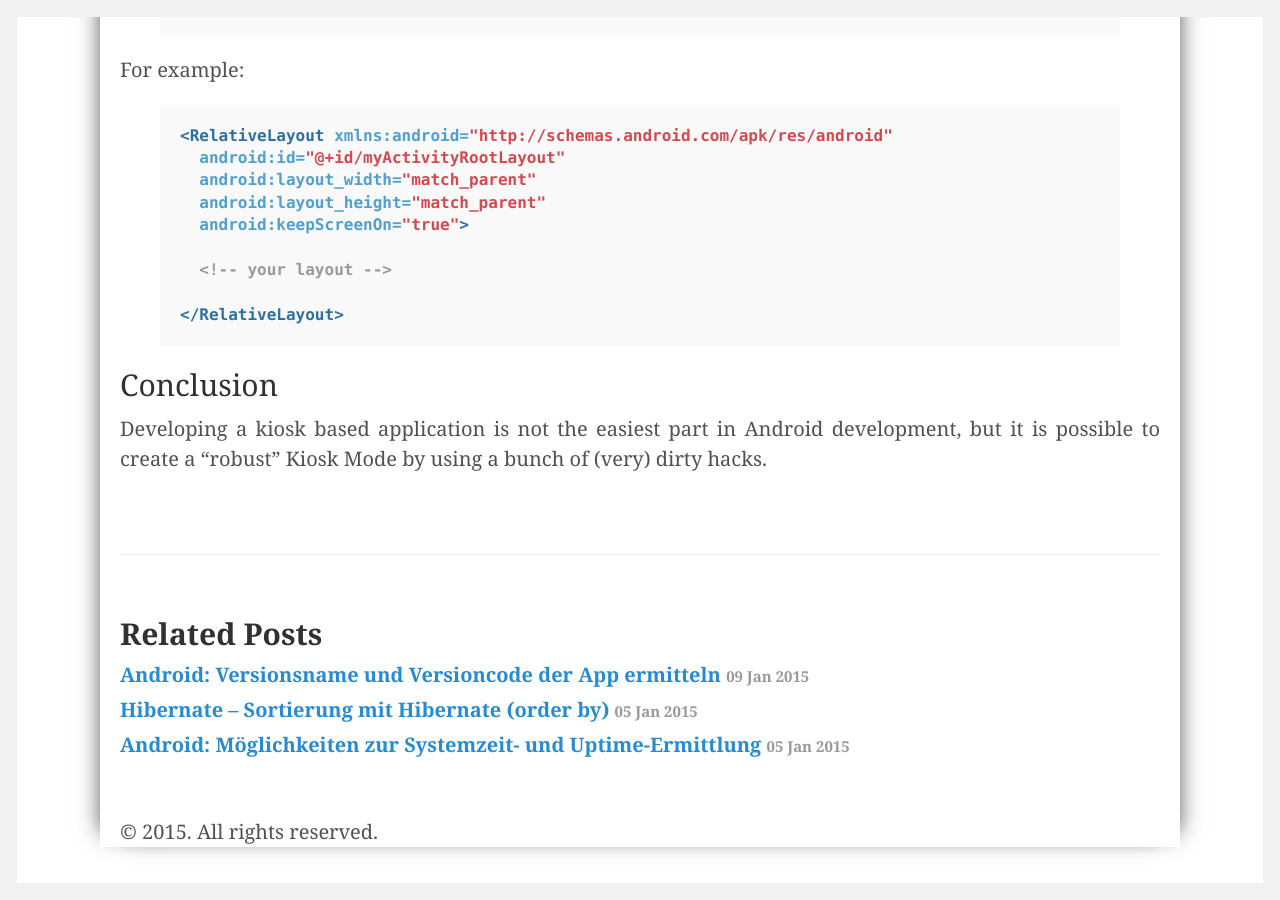
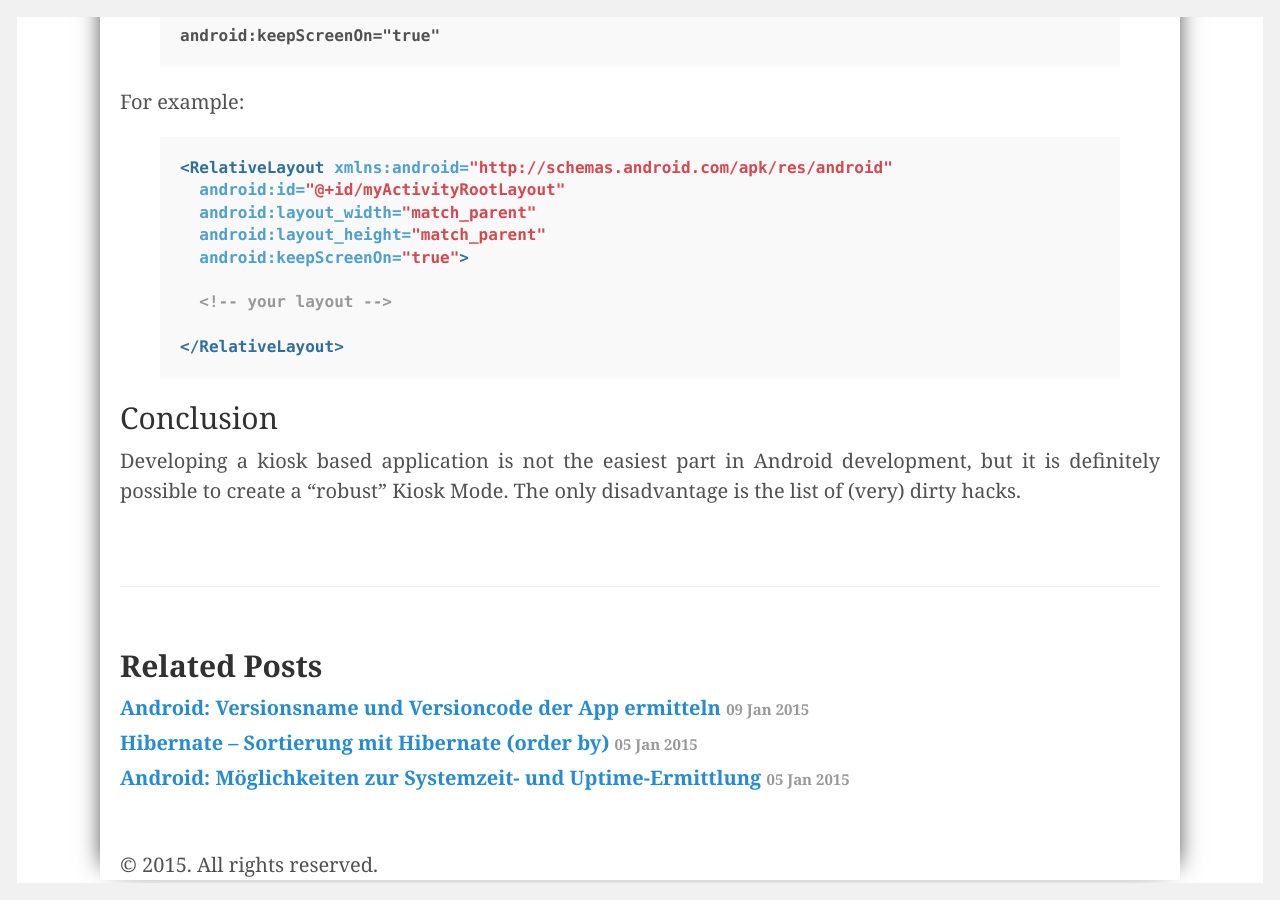
Before and after one commit to andreasschrade/andreasschrade.github.com, a Jekyll site: the page built from _posts/2015-02-16-android-tutorial-how-to-create-a-kiosk-mode-in-android.md, in a window 1280 px wide and 900 px high, scrolled down 8483 px. Built offline with Jekyll 4.4.1, drawn with Linux system fonts in a browser that asks for light colours; Markdown is read by kramdown in place of the engine named in the settings; some of the changed text lies outside the part shown.

Commit message:
fixed typo

```diff
--- a/_posts/2015-02-16-android-tutorial-how-to-create-a-kiosk-mode-in-android.md
+++ b/_posts/2015-02-16-android-tutorial-how-to-create-a-kiosk-mode-in-android.md
@@ -15,11 +15,14 @@
 - Talk to your users: Be careful, if you want to distribute your app through the Play Store. Tell your users how they can leave your app before they enter the Kiosk Mode.
 - Nothing is completely secure: There are techies like you out there who can bypass your restrictions if the device is not physically secured.
 
+
+
 ## Implementation
 
 ### Overview
 
-A Kiosk Mode is implemented by disabling various Android features that can be used to leave your app. The following features are affected:
+A Kiosk Mode is implemented by disabling various Android features that can be used to leave your app.
+The following features are affected:
 
 - The back button
 - The home button
@@ -59,7 +62,7 @@
 
 	@Override
 	public void onReceive(Context context, Intent intent) {
-		Intent myIntent = new Intent(context, MyKioskModeActivity.class);
+    Intent myIntent = new Intent(context, MyKioskModeActivity.class);
     myIntent.addFlags(Intent.FLAG_ACTIVITY_NEW_TASK);
     context.startActivity(myIntent);
 	}
@@ -153,6 +156,7 @@
 }
 {% endhighlight %}
 
+
 Add the permission *WAKE_LOCK* to your manifest:
 
 {% highlight xml %}
@@ -170,7 +174,9 @@
 
 To make the wake up a bit smarter, add the following line in your activity (before *setContentView* is called!). The line deactivates the lock screen:
 
+{% highlight xml %}
 getWindow().addFlags(WindowManager.LayoutParams.FLAG_DISMISS_KEYGUARD);
+{% endhighlight %}
 
 For example:
 {% highlight java %}
@@ -179,7 +185,7 @@
   super.onCreate(savedInstanceState);
   getWindow().addFlags(WindowManager.LayoutParams.FLAG_DISMISS_KEYGUARD);
   setContentView(R.layout.my_activity);
-	// … further layout init
+  // … further layout init
 }
 {% endhighlight %}
 
@@ -349,4 +355,4 @@
 
 ## Conclusion
 
-Developing a kiosk based application is not the easiest part in Android development, but it is possible to create a "robust" Kiosk Mode by using a bunch of (very) dirty hacks.
+Developing a kiosk based application is not the easiest part in Android development, but it is definitely possible to create a "robust" Kiosk Mode. The only disadvantage is the list of (very) dirty hacks.
```
Also changed, not shown: other parts of _posts/2015-02-16-android-tutorial-how-to-create-a-kiosk-mode-in-android.md (+3 -3 lines).
